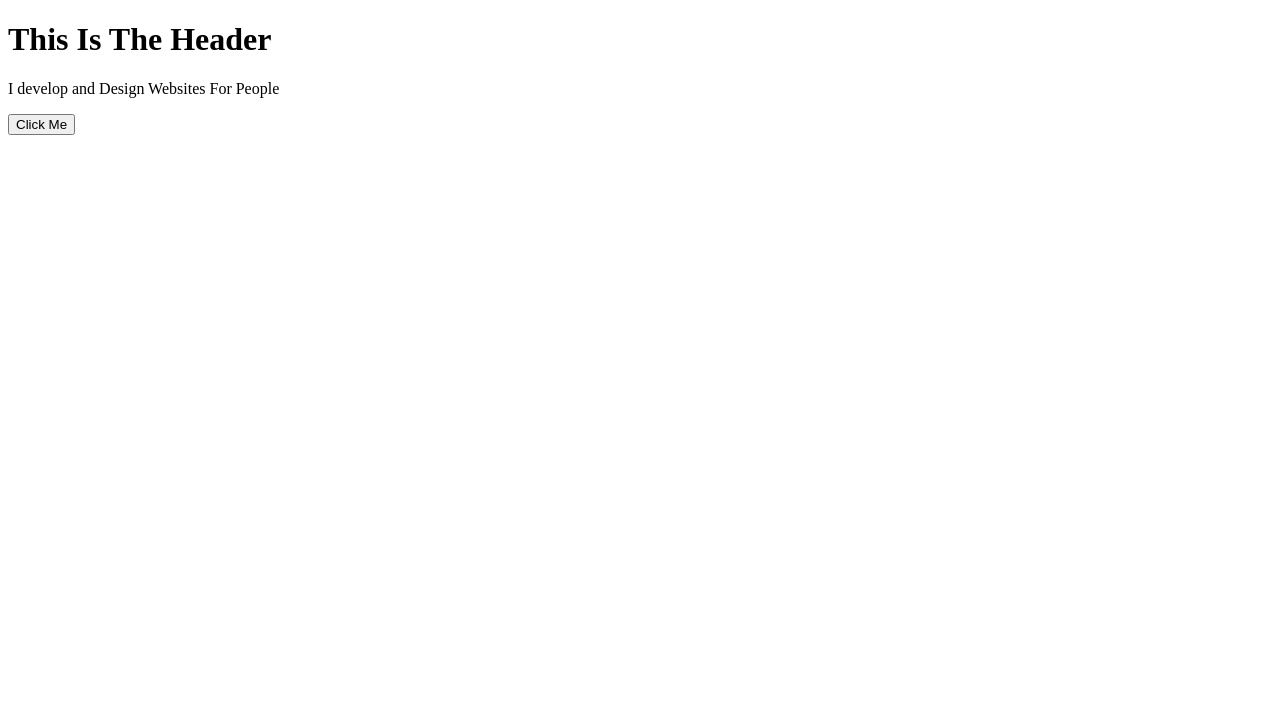
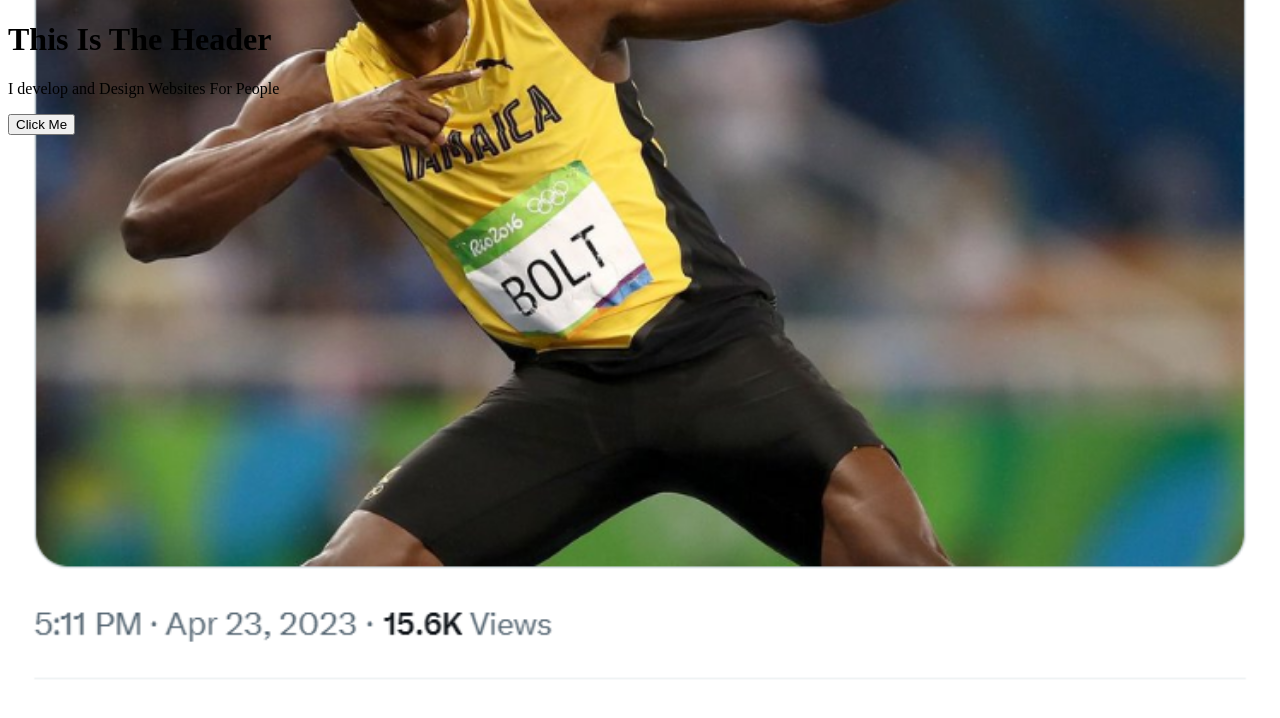
Before and after one commit to Barry-owino/dbarryck_dotcom, a plain HTML site: page portfolio.com/index.html in a window 1280 px wide. Drawn offline with Linux system fonts and the light colour scheme.

Commit message:
added and test the images

```diff
--- a/portfolio.com/css/style.css
+++ b/portfolio.com/css/style.css
@@ -9,6 +9,13 @@ h1 {
 }
 */
 
+body {
+    background-image: url('/images/bolt.png'); /* Path to your image */
+    background-size: cover; /* Makes the image cover the entire screen */
+    background-repeat: no-repeat; /* Prevents the image from repeating */
+    background-position: center; /* Centers the image */
+  }
+
 button {
     display: block; /* This hides the button */
   }
```
Also changed, not shown: portfolio.com/images/bolt.png (added), portfolio.com/images/hero0001.jpg (added), portfolio.com/images/hero0003.jpg (added), portfolio.com/images/hero001.jpg (added), portfolio.com/images/hero002.jpg (added), portfolio.com/images/hero003.webp (added), portfolio.com/images/hero004.jpg (added), portfolio.com/images/hero005.png (added), portfolio.com/images/hero01.jpg (added), portfolio.com/images/images1.jpeg (added), portfolio.com/images/images2.png (added), portfolio.com/images/images3.jpeg (added), portfolio.com/images/images4.jpeg (added), portfolio.com/images/images5.jpeg (added).
